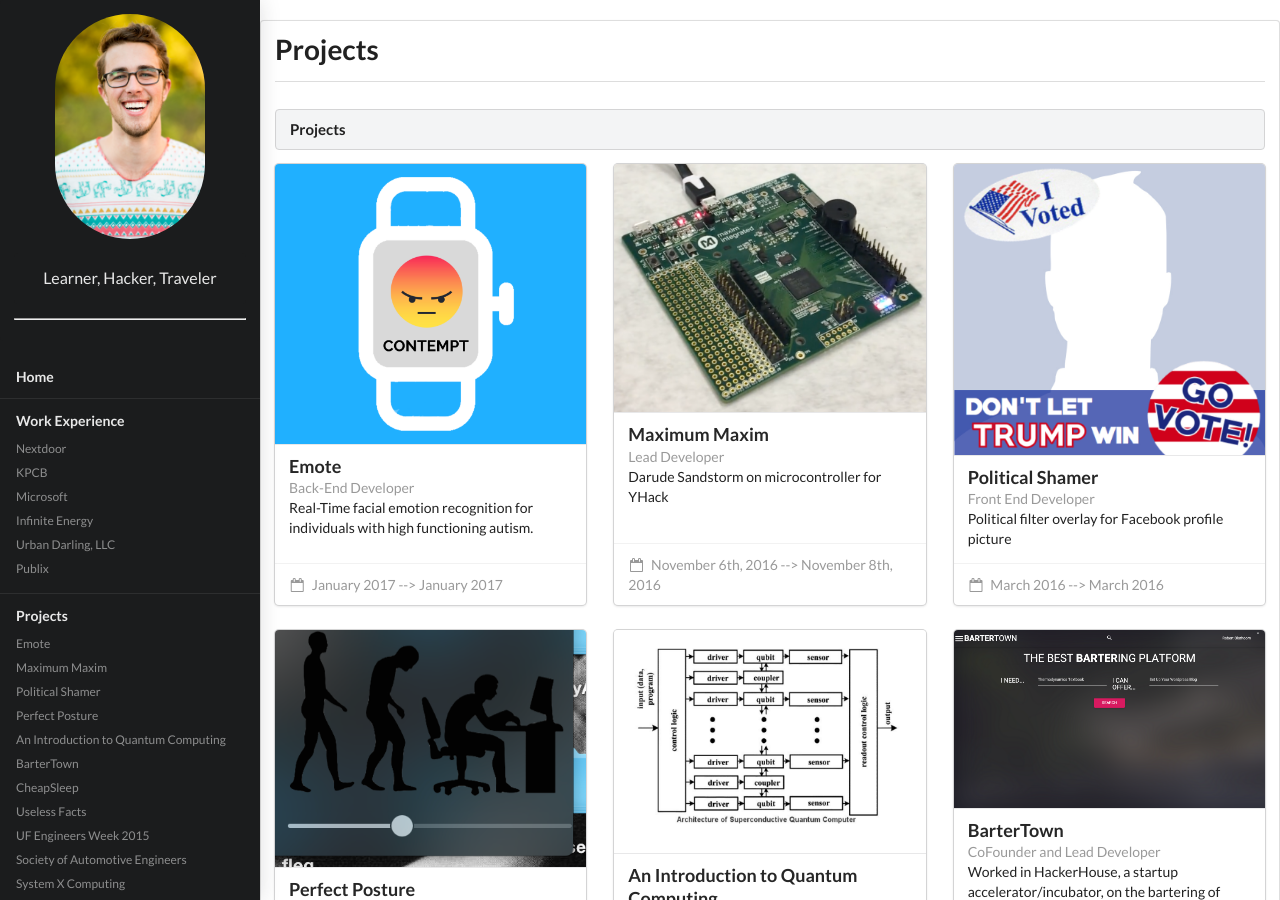
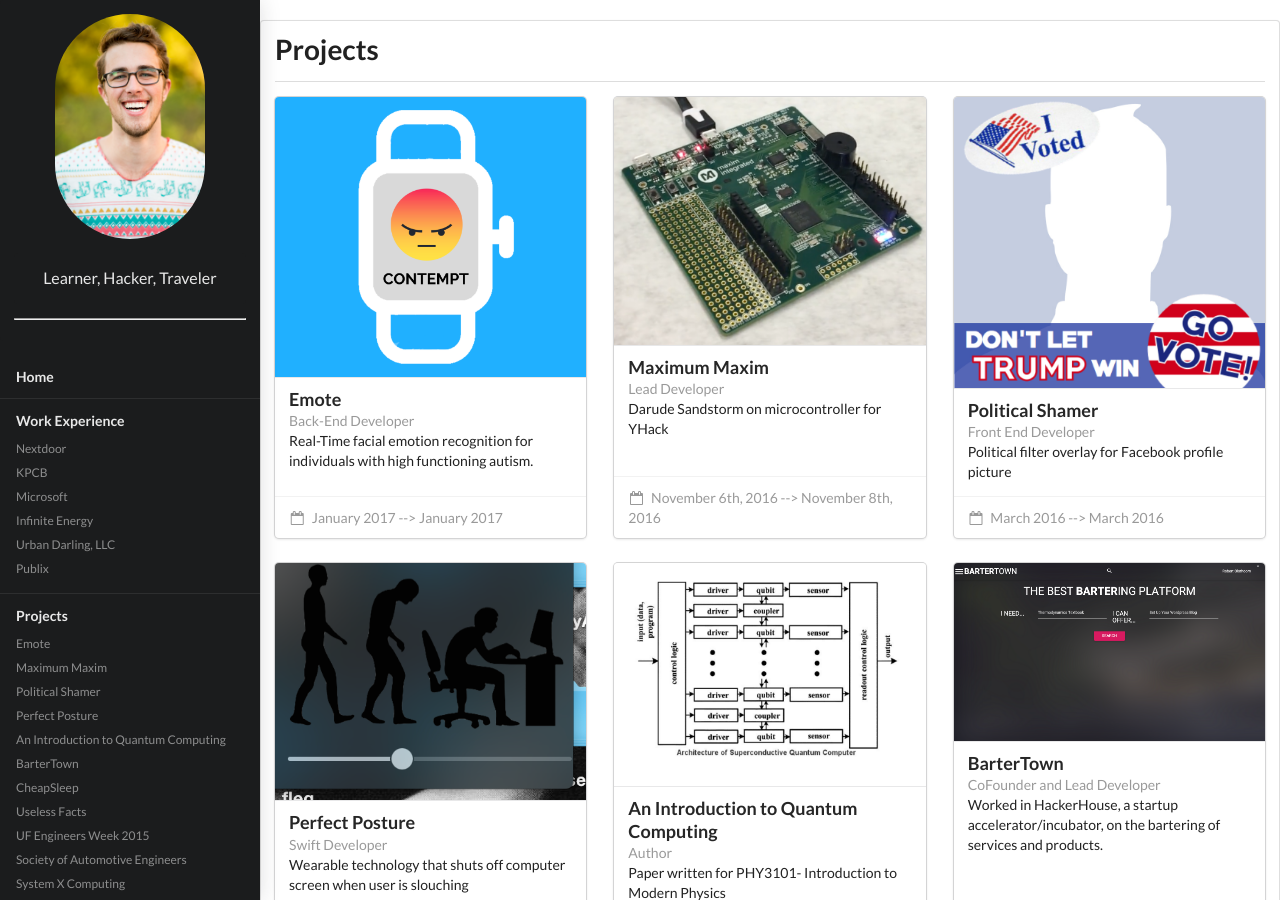
Before and after one commit to Rolstenhouse/personal_site, a Jekyll site: the page built from projects.html, in a window 1280 px wide and 900 px high. Built offline with Jekyll 4.4.1, drawn with Linux system fonts in a browser that asks for light colours; nearby versions of some CDN libraries.

Commit message:
Remove extra projects header

```diff
--- a/projects.html
+++ b/projects.html
@@ -8,7 +8,6 @@
     <div class=" ui segment">
       <h1 class="ui header">Projects</h1>
       <div class="ui divider"></div>
-      <h4 class="ui block header">Projects</h4>
       <div class = "ui three stackable special cards">
         {% assign projects = site.projects | reverse %}
         {% for project in projects %}
```
Also changed, not shown: 2 other files.
